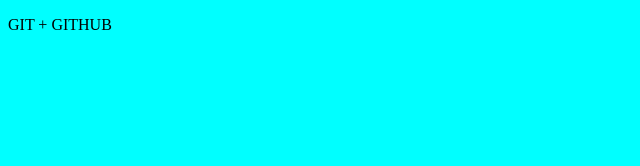
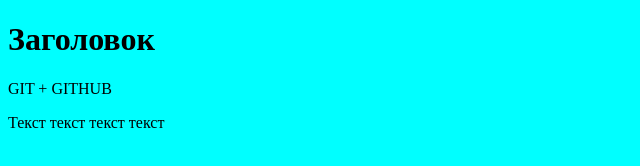
Before and after one commit to elena141070/GITTEST, a plain HTML site: page index.html in a window 1280 px wide. Shown: the whole page, without its empty margins (0-640 px from the left). Drawn offline with Linux system fonts and the light colour scheme.

Commit message:
two commit

```diff
--- a/index.html
+++ b/index.html
@@ -9,7 +9,9 @@
 </head>
 
 <body>
+    <h1>Заголовок</h1>
     <p>GIT + GITHUB</p>
+    <p>Текст текст текст текст</p>
 </body>
 
 </html>
```
